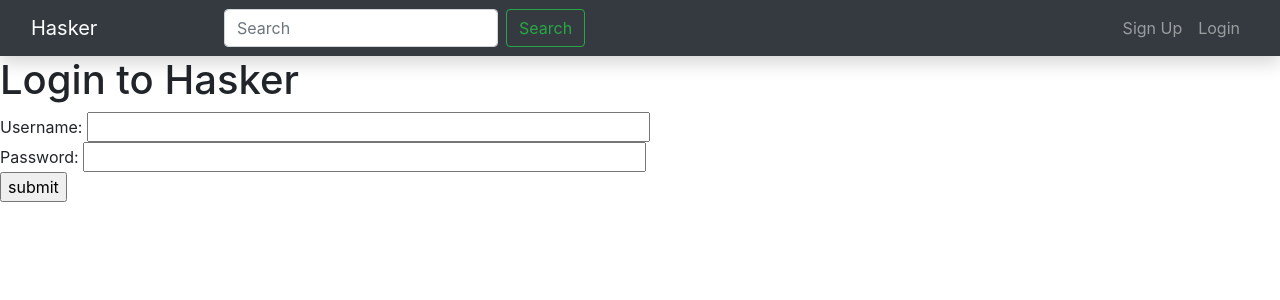
After one commit to nihilSup/Hasker, a Django app: page /hasker/login/ in a window 1280 px wide. The commit adds this page. Shown: the top 300 px of the page. Run offline with Django 3.2, Linux system fonts and the light colour scheme; some libraries are stand-ins or nearby versions.

Commit message:
added basic login

```diff
--- a/hasker/templates/hasker/base.html
+++ b/hasker/templates/hasker/base.html
@@ -30,7 +30,7 @@
                 </a>
             </li>
             <li class="nav-item">
-                <a class="nav-link" href="#">
+                <a class="nav-link" href="{% url 'login' %}">
                     Login
                 </a>
             </li>
--- /dev/null
+++ b/hasker/templates/hasker/login.html
@@ -0,0 +1,18 @@
+{% extends 'hasker/base.html' %}
+{% load staticfiles %}
+
+{% block title_block %}
+    Hasker Login
+{% endblock title_block %}
+
+{% block content %}
+<h1>Login to Hasker</h1>
+<form id="login_form" method="post" action="{% url 'login' %}">
+    {% csrf_token %}
+    Username: <input type="text" name="username" value="" size="50" />
+    <br />
+    Password: <input type="password" name="password" value="" size="50" />
+    <br />
+    <input type="submit" value="submit" />
+</form>
+{% endblock content %}
--- a/hasker/urls.py
+++ b/hasker/urls.py
@@ -4,5 +4,6 @@ from hasker import views
 
 urlpatterns = [
     url(r'^$', views.index, name='index'),
-    url(r'^signup/$', views.signup, name='signup')
+    url(r'^signup/$', views.signup, name='signup'),
+    url(r'^login/$', views.login, name='login')
 ]
--- a/hasker/views.py
+++ b/hasker/views.py
@@ -1,5 +1,7 @@
 from django.shortcuts import render
-from django.http import HttpResponse
+from django.http import HttpResponse, HttpResponseRedirect
+from django.contrib import auth
+from django.urls import reverse
 
 from .forms import UserForm
 
@@ -25,3 +27,23 @@ def signup(request):
         user_form = UserForm()
     return render(request, 'hasker/signup.html',
                   dict(user_form=user_form, registered=registered))
+
+
+def login(request):
+    if request.method == 'POST':
+        username = request.POST.get('username')
+        password = request.POST.get('password')
+
+        user = auth.authenticate(username=username, password=password)
+
+        if user:
+            if user.is_active:
+                auth.login(request, user)
+                return HttpResponseRedirect(reverse('index'))
+            else:
+                return HttpResponse('Account is disabled.')
+        else:
+            print('Invalid login/pass'.format(username, password))
+            return HttpResponse('Invalid login/pass')
+    else:
+        return render(request, 'hasker/login.html')
```
